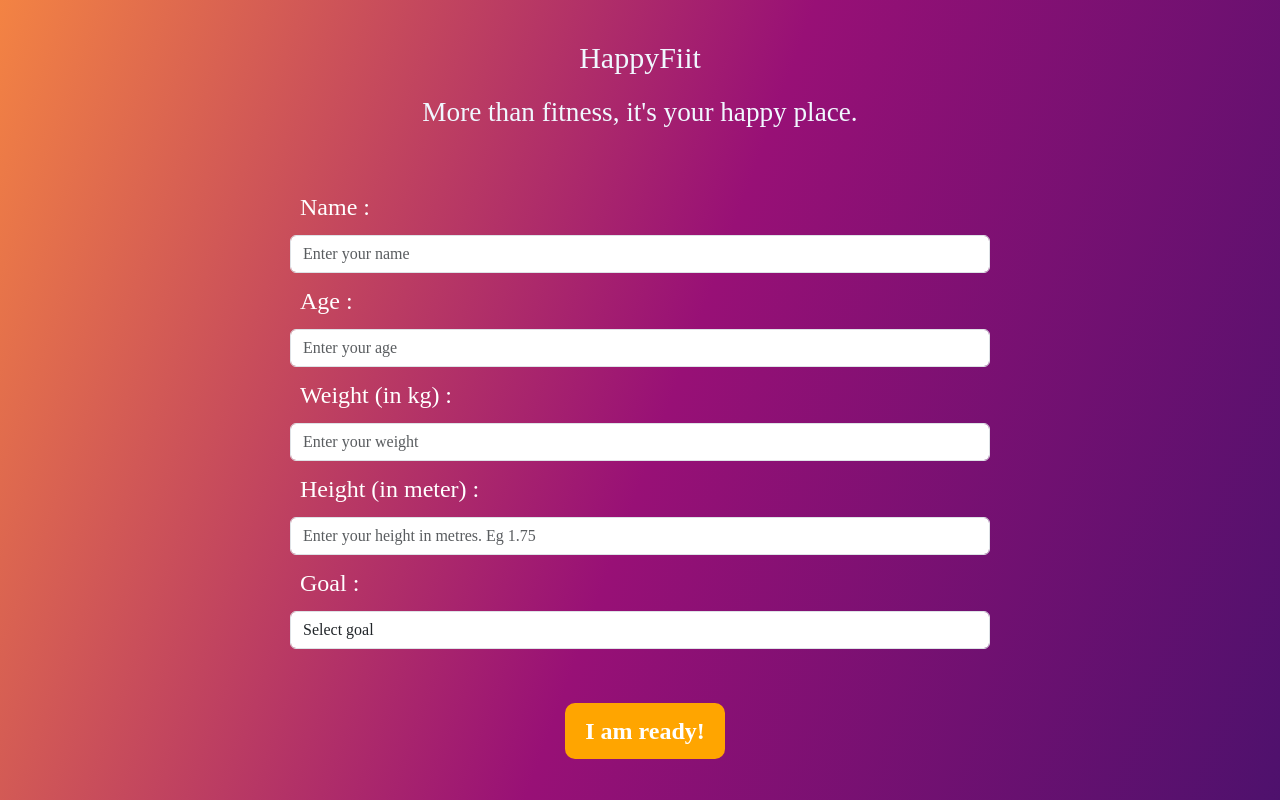
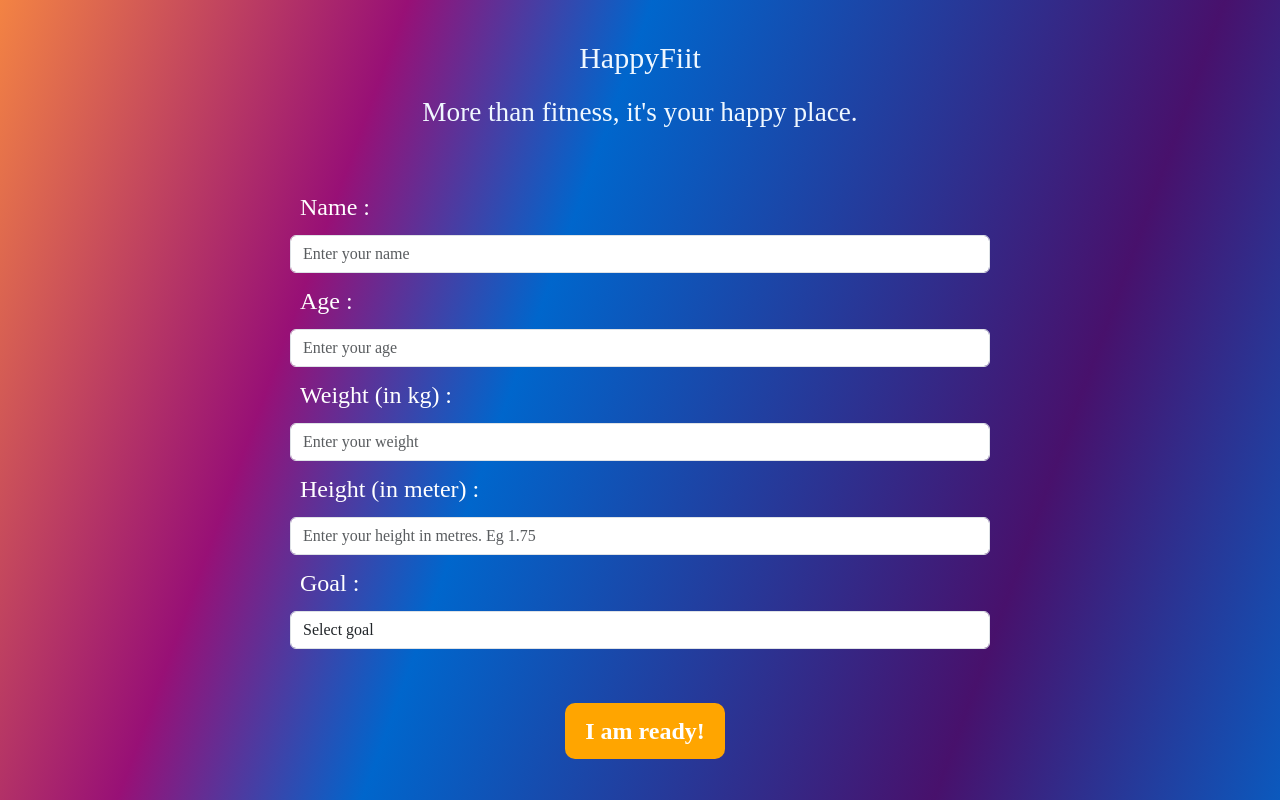
Before and after one commit to elismountain/fitness-app, a React (Vite) app: page / in a window 1280 px wide. Shown: the top 800 px of the page. Built offline with nearby package versions, Linux system fonts and the light colour scheme; some icons are missing.

Commit message:
bg update

```diff
--- a/src/App.css
+++ b/src/App.css
@@ -1,7 +1,11 @@
 body {
     font-family: 'Josefin Sans';
     background-color: #FFFAFB;
-    background: linear-gradient(110deg, rgb(243, 131, 67) 0%, rgb(152, 16, 118) 50%, rgb(72, 17, 108) 100%);
+    /* background: linear-gradient(110deg, rgb(243, 131, 67) 0%, rgb(152, 16, 118) 50%, rgb(72, 17, 108) 100%); */
+
+    background: linear-gradient(110deg, rgb(243, 131, 67) 0%, rgb(152, 16, 118) 25%, rgb(0, 102, 204) 40%, rgb(72, 17, 108) 75%, rgb(0, 102, 204) 100%);
+
+
     background-repeat: no-repeat;
     min-height: 100vh;
 
```
